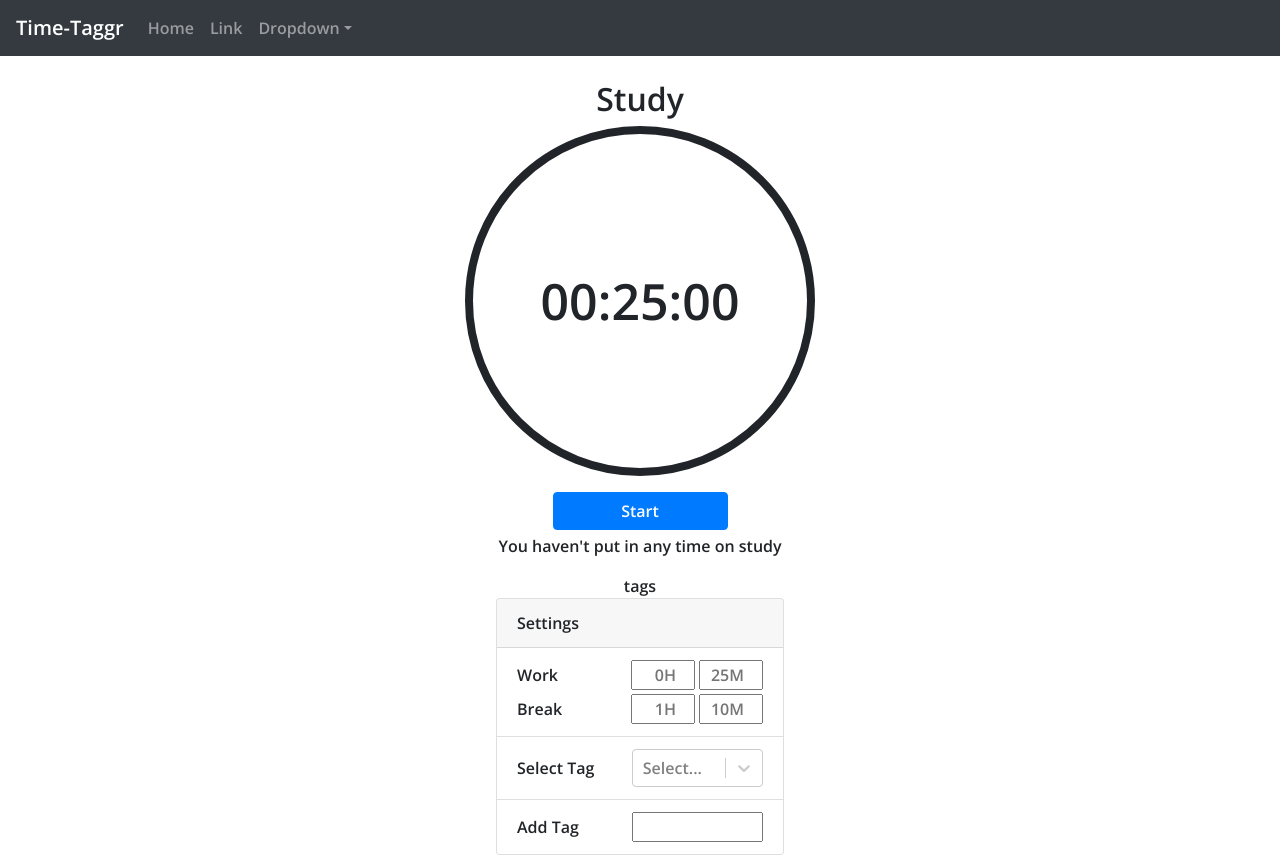
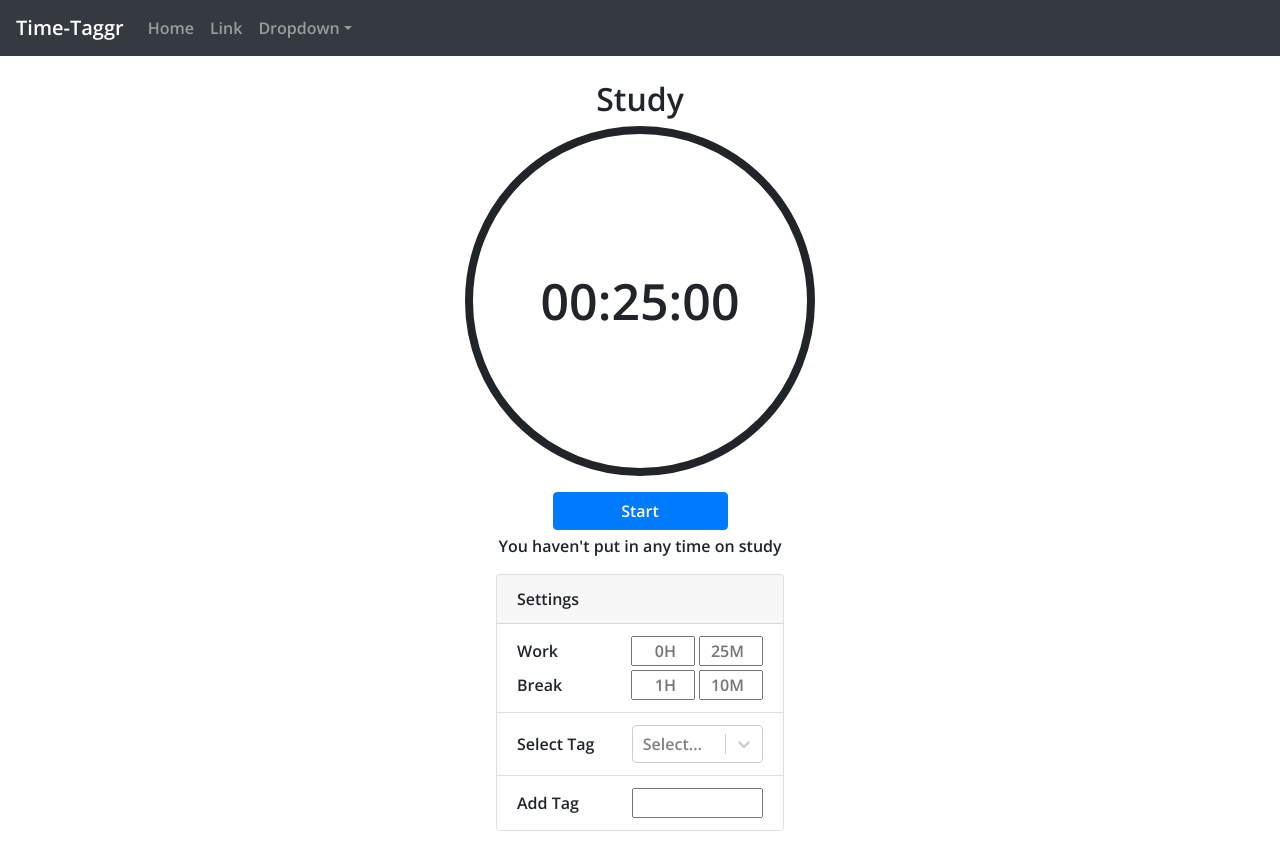
Before and after one commit to ericmiranda7/time-taggr, a React (Create React App) app in the folder time-taggr/: page / in a window 1280 px wide. After the commit the page ends 831 px from the top, so only its background shows below. Built offline with nearby package versions, Linux system fonts and the light colour scheme; no server answers.

Commit message:
delete dev placeholder

```diff
--- a/time-taggr/src/App.js
+++ b/time-taggr/src/App.js
@@ -19,7 +19,6 @@ const App = () => {
       <div className="container mt-4 d-flex flex-column align-items-center">
         <h2>{tags.find((tag) => tag.isSelected)?.name}</h2>
         <Timer />
-        <div className="text-center">tags</div>
         <Settings />
       </div>
     </div>
```
